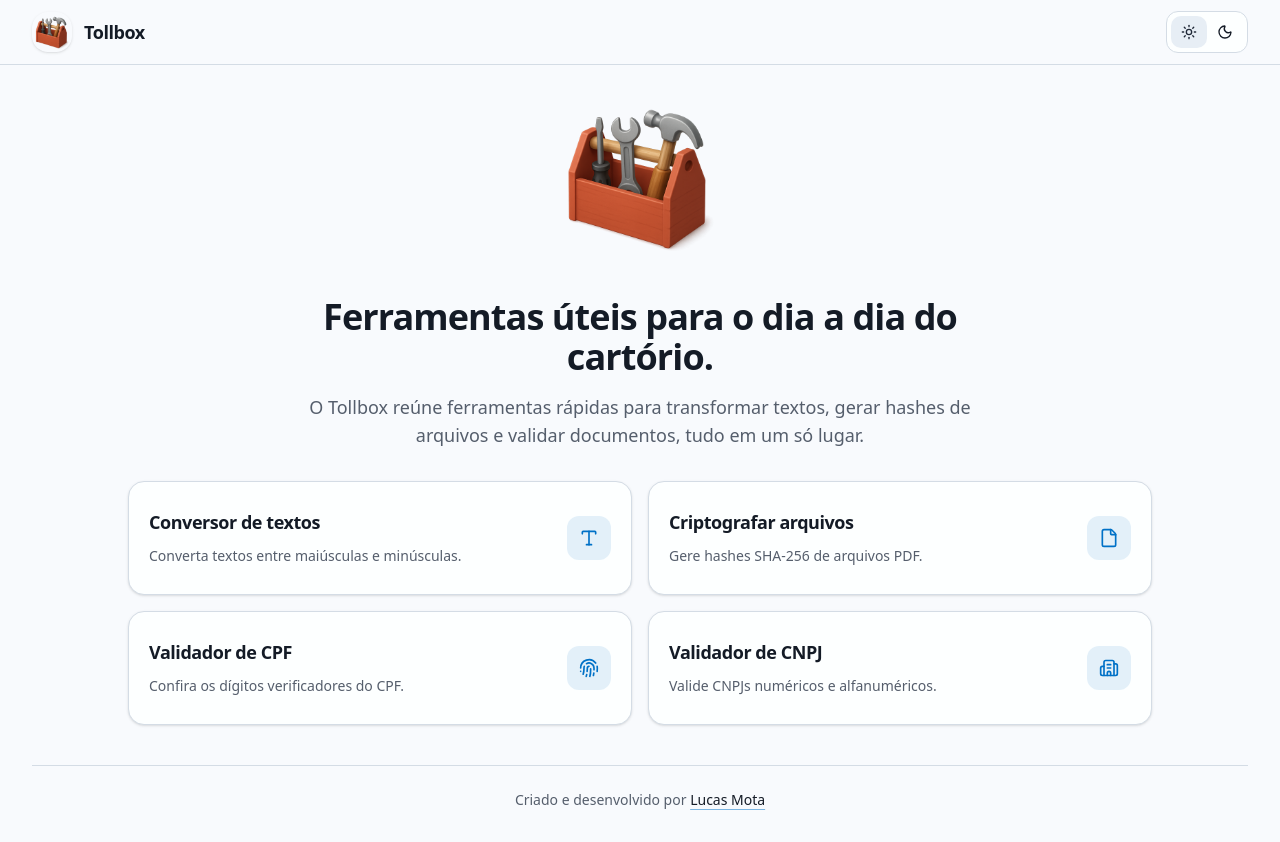
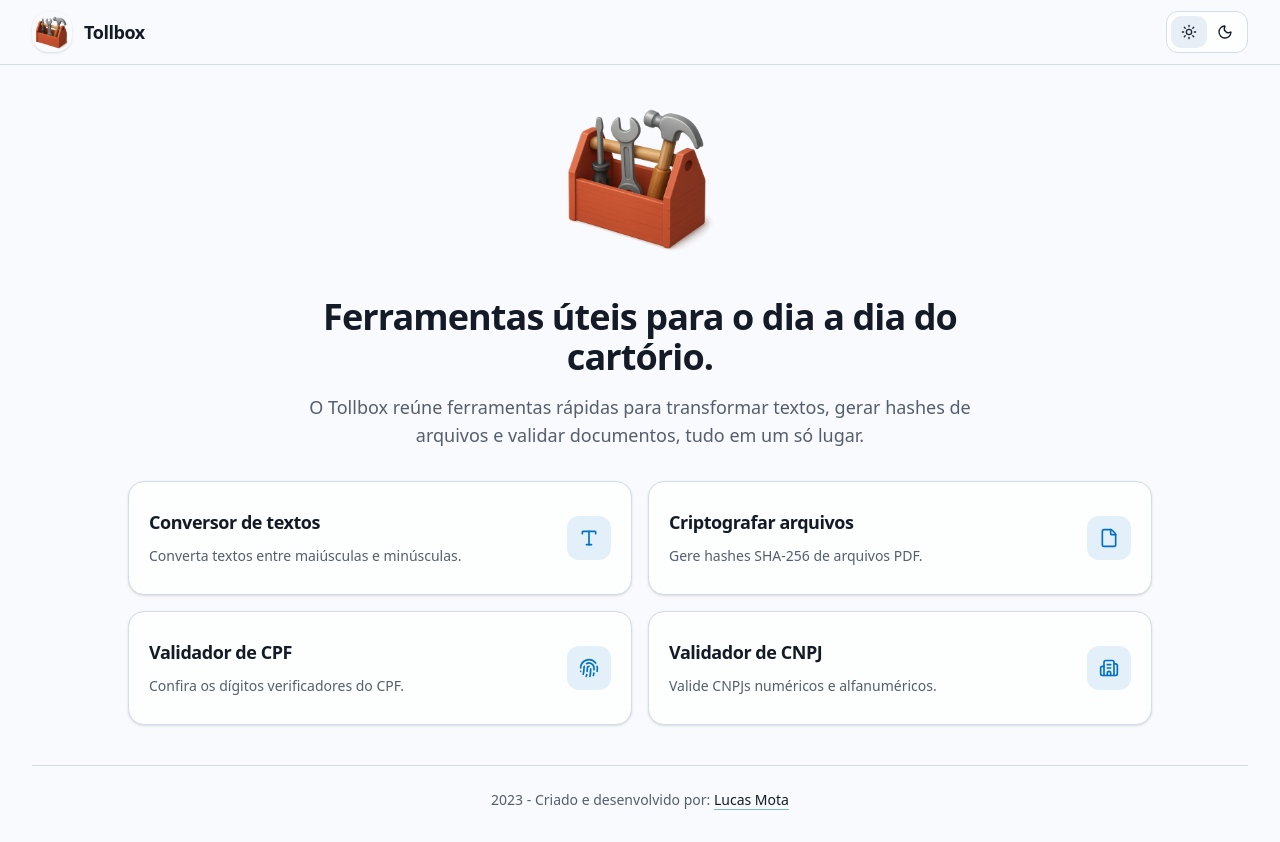
Before and after one commit to lmdvlpr/toolbox, a React (Vite) app: page / in a window 1280 px wide. Built offline with nearby package versions, Linux system fonts and the light colour scheme.

Commit message:
feat: add dynamic footer year

```diff
--- a/src/components/Footer.tsx
+++ b/src/components/Footer.tsx
@@ -1,11 +1,13 @@
 import { Separator } from '@/components/ui/separator'
 
 export function Footer() {
+  const currentYear = new Date().getFullYear()
+
   return (
     <footer className="mx-auto w-full max-w-7xl px-4 pb-8 pt-4 text-sm text-muted-foreground sm:px-6 lg:px-8">
       <Separator className="mb-6" />
       <p className="text-center">
-        Criado e desenvolvido por{' '}
+        {currentYear} - Criado e desenvolvido por:{' '}
         <a
           href="https://www.lmdvlpr.com/"
           target="_blank"
```
